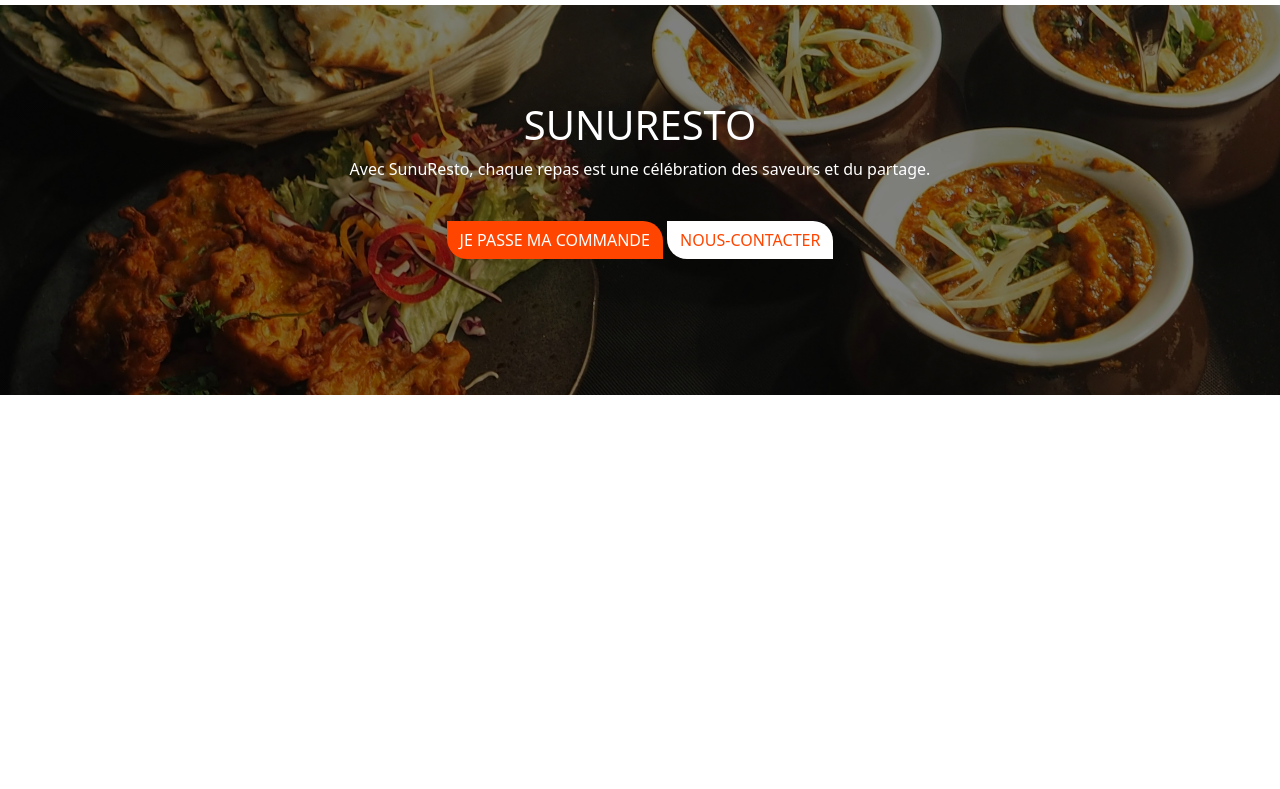
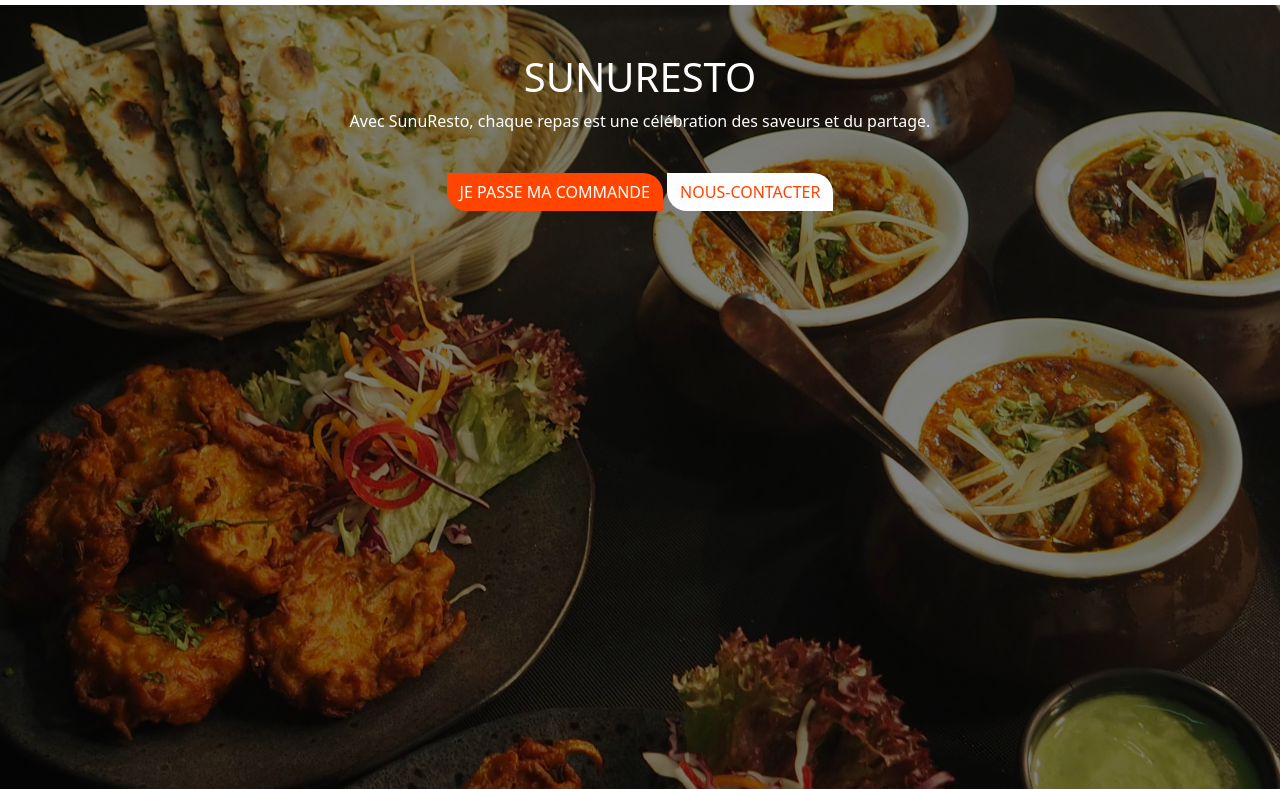
Before and after one commit to mairam-dev4/sunuresto, a plain HTML site: page index.html in a window 1280 px wide. Shown: the part 101-890 px from the top of the page. Before the commit the page ends 800 px from the top, so only its background shows below. Drawn offline with nearby package versions, Linux system fonts and the light colour scheme.

Commit message:
change header

```diff
--- a/index.html
+++ b/index.html
@@ -44,18 +44,16 @@
             </div>
           </nav>
         </section>
-        <div class="container-fluid hero py-5 text-center bg-cover">
-          <div class="row py-lg-5">
+        <section class="container-fluid hero text-center mx-auto">
+          <div class="content row py-lg-5 display-10">
             <div class="col-lg-6 col-md-8 mx-auto">
               <h1 class="nom-restaurant">SUNURESTO</h1>
               <p class="slogan">Avec SunuResto, chaque repas est une célébration des saveurs et du partage.</p>
-              <p>
-                <a href="#" class="btn btn-commander my-4 ">JE PASSE MA COMMANDE</a>
-                <a href="#" class="btn btn-contacter my-4">NOUS-CONTACTER</a>
-              </p>
+              <a href="#" class="btn btn-commander my-4 ">JE PASSE MA COMMANDE</a>
+              <a href="#" class="btn btn-contacter my-4">NOUS-CONTACTER</a>
             </div>
           </div>
-        </div>
+        </section>
         <section class="menu" id="menu"></section>
 
 
--- a/style.css
+++ b/style.css
@@ -33,14 +33,12 @@
     color: #fff;
 }
 
-.bg-cover {
-    background-position: center !important;
+.hero {
+    background: linear-gradient(rgba(0, 0, 0, 0.5), rgba(0, 0, 0, 0.5)), url(images/pexels-chanwalrus-958545\ \(1\).jpg);
+     background-position: center !important;
     background-size: cover !important;
     background-repeat: no-repeat !important;
-}
-.hero {
-    background: linear-gradient(rgba(0, 0, 0, 0.5), rgba(0, 0, 0, 0.5)), url(images/pexels-chanwalrus-958545\ \(1\).jpg);
-
+    height: 98vh;
 }
 .hero h1 {
     color: #FFFFFF;
```
